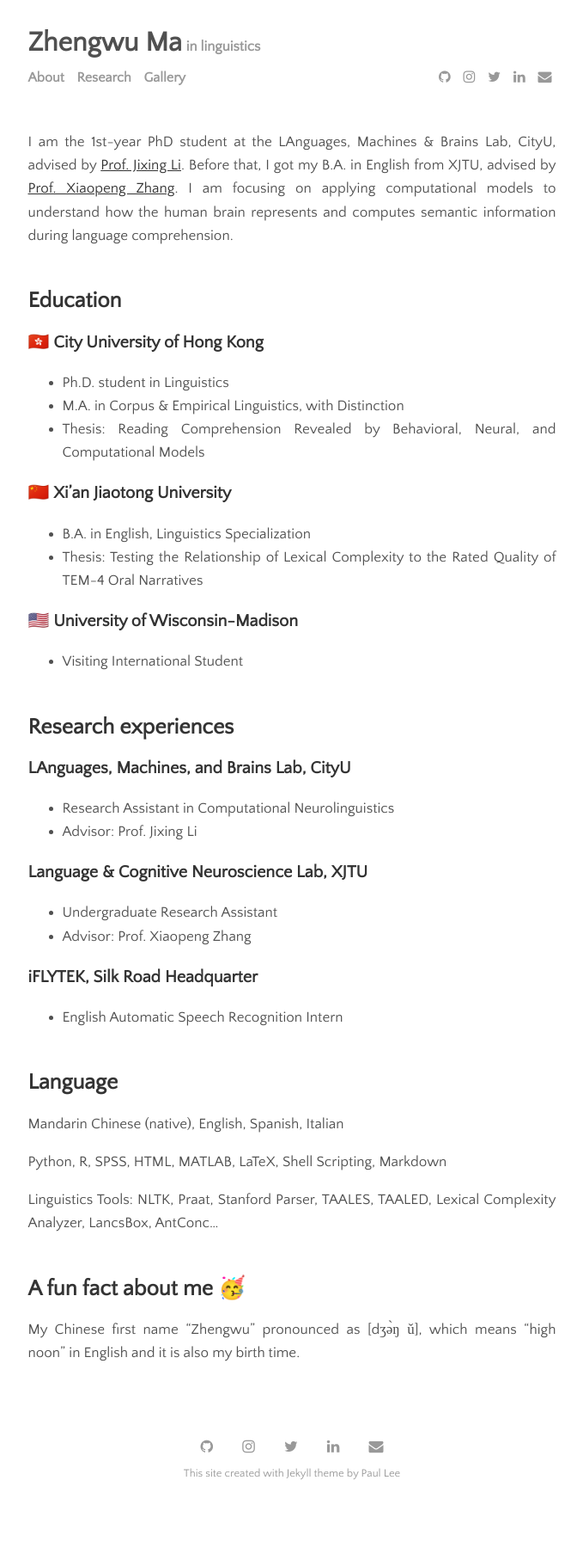
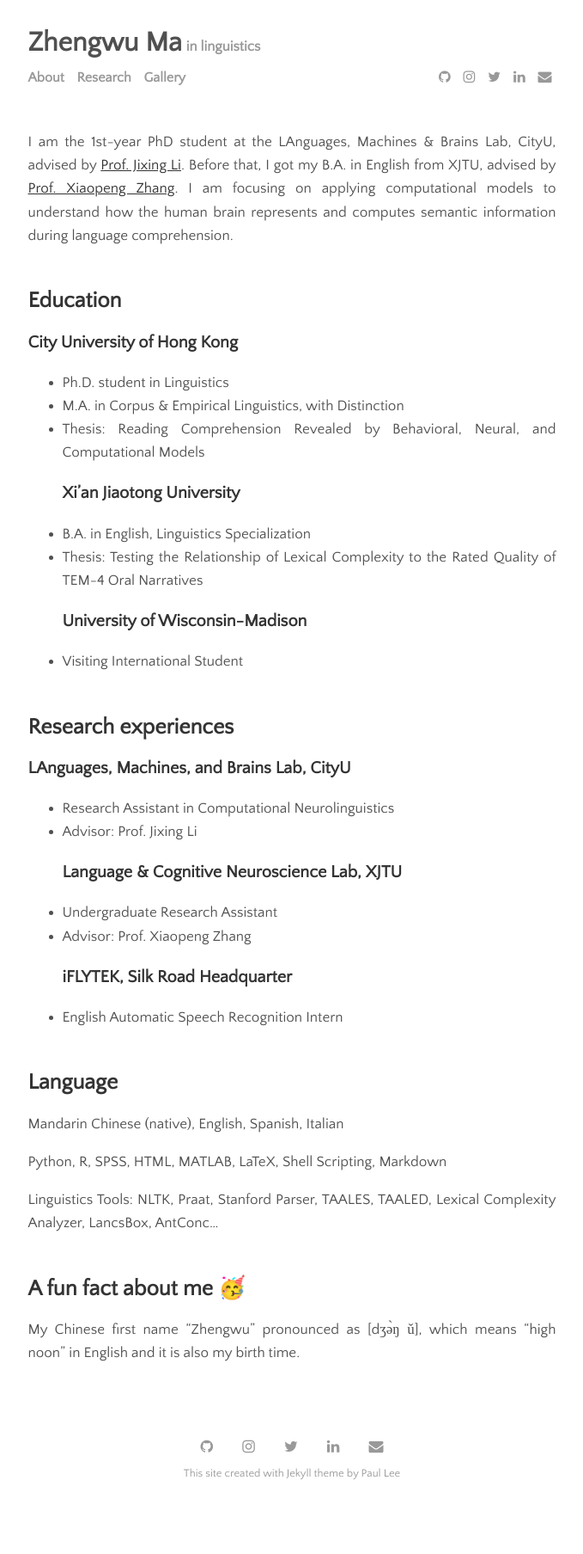
Before and after one commit to zhengwuma/zhengwuma.github.io, a Jekyll site: the page built from menu/about.md, in a window 1280 px wide. Shown: the whole page at 86% size, without its empty margins (300-979 px from the left). Built offline with Jekyll 4.4.1, drawn with Linux system fonts in a browser that asks for light colours.

```diff
--- a/menu/about.md
+++ b/menu/about.md
@@ -7,16 +7,14 @@ I am the 1st-year PhD student at the LAnguages, Machines & Brains Lab, CityU, ad
 <br><br>
 
 ## Education
-### 🇭🇰 City University of Hong Kong
+### City University of Hong Kong
 - Ph.D. student in Linguistics
 - M.A. in Corpus & Empirical Linguistics, with Distinction
-- Thesis: Reading Comprehension Revealed by Behavioral, Neural, and Computational Models
-
-### 🇨🇳 Xi'an Jiaotong University
+-   Thesis: Reading Comprehension Revealed by Behavioral, Neural, and Computational Models
+### Xi'an Jiaotong University
 -  B.A. in English, Linguistics Specialization
-- Thesis: Testing the Relationship of Lexical Complexity to the Rated Quality of TEM-4 Oral Narratives
-
-### 🇺🇸 University of Wisconsin-Madison
+-    Thesis: Testing the Relationship of Lexical Complexity to the Rated Quality of TEM-4 Oral Narratives
+### University of Wisconsin-Madison
 - Visiting International Student
 <br><br>
 
@@ -24,11 +22,9 @@ I am the 1st-year PhD student at the LAnguages, Machines & Brains Lab, CityU, ad
 ### LAnguages, Machines, and Brains Lab, CityU
 -  Research Assistant in Computational Neurolinguistics
 - Advisor: Prof. Jixing Li
-
 ### Language & Cognitive Neuroscience Lab, XJTU
 -  Undergraduate Research Assistant
 - Advisor: Prof. Xiaopeng Zhang
-
 ### iFLYTEK, Silk Road Headquarter
 - English Automatic Speech Recognition Intern
 <br><br>
```
